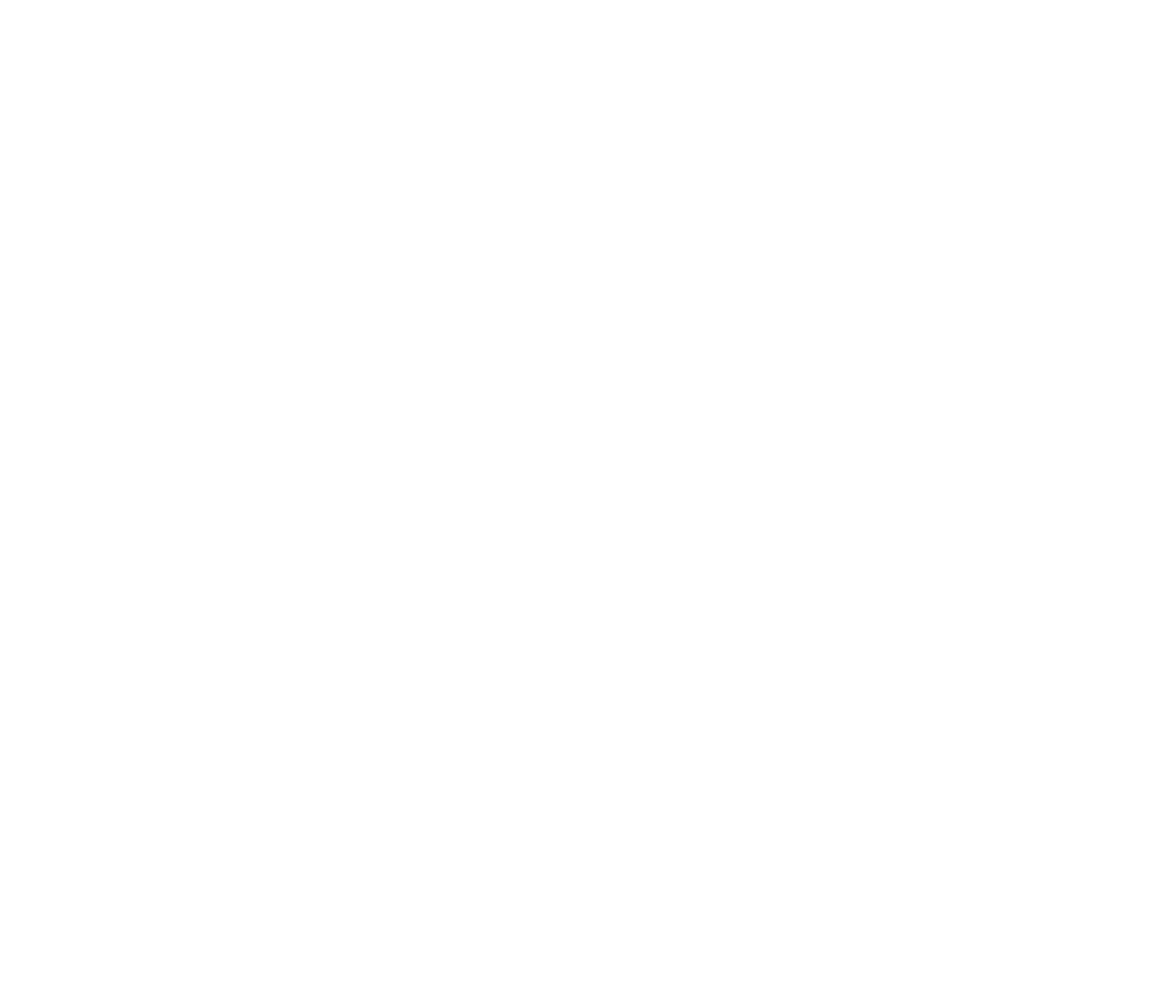
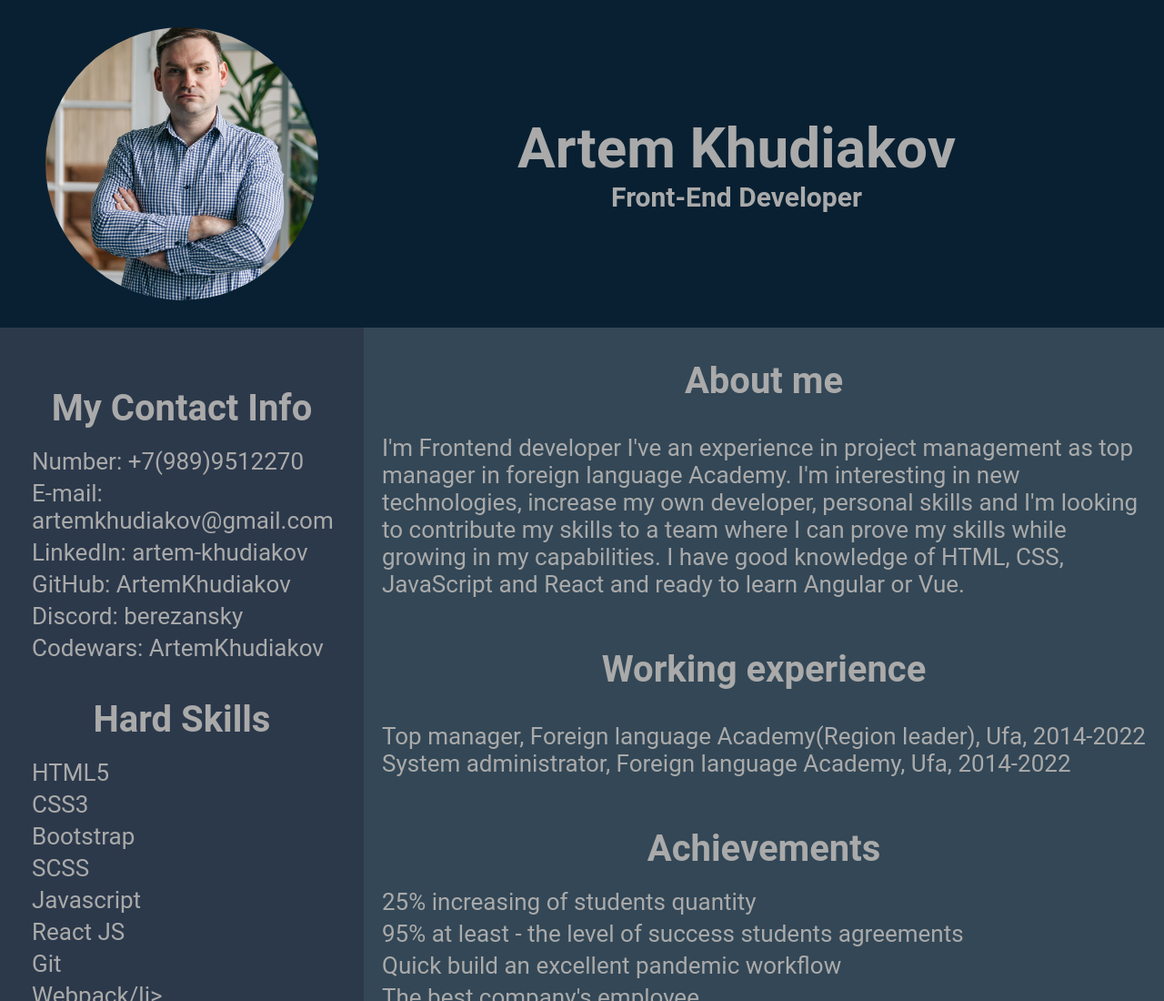
Before and after one commit to ArtemKhudiakov/rsschool-cv, a plain HTML site: page index.html in a window 1280 px wide. Shown: the top 1100 px of the page at 91% size. Before the commit the page ends 800 px from the top, so only its background shows below. Drawn offline with Linux system fonts and the light colour scheme.

Commit message:
feat: add htnl and css to cv

```diff
--- /dev/null
+++ b/index.css
@@ -0,0 +1,126 @@
+* {
+  margin: 0;
+  padding: 0;
+  box-sizing: border-box;
+  font-family: "Roboto", sans-serif;
+}
+
+h1, h2, h3, p, li {
+  color: #AAAAAA;
+}
+
+.root {
+  margin: 0 auto;
+  padding: 0;
+  background-color: #082032;
+  max-width: 1440px;
+}
+
+.main {
+  display: flex;
+  margin: 0 auto;
+}
+
+.header {
+  display: flex;
+  justify-content: space-between;
+  padding: 30px;
+  flex-direction: row;
+  align-items: stretch;
+}
+
+.header__wrapper {
+  display: flex;
+  flex-direction: column;
+  justify-content: center;
+  margin: 0 auto;
+  align-items:
+}
+
+
+.info {
+  background-color: #2C394B;
+  display: flex;
+  flex-direction: column;
+  justify-content: start;
+  align-items: flex-start;
+  min-width: 400px;
+  max-width: 600px;
+  padding: 30px;
+}
+
+.headline {
+  align-self: center;
+  padding-top: 35px;
+  padding-bottom: 15px;
+  font-size: 40px;
+}
+
+.info__avatar {
+  border-radius: 50%;
+  width: 300px;
+  height: 300px;
+  object-fit: cover;
+  margin: 0 20px;
+}
+
+.info__name {
+  align-self: center;
+  margin: 0;
+  font-size: 62px;
+  font-weight: bold;
+}
+
+.info__description {
+  align-self: center;
+  margin: 0;
+  font-size: 30px;
+  font-weight: bold;
+}
+
+.item {
+  font-size: 26px;
+  list-style: none;
+  margin: 5px;
+}
+
+.about {
+  background-color: #334756;
+  display: flex;
+  flex-direction: column;
+  justify-content: center;
+  align-items: flex-start;
+}
+
+.achievements__item {
+  margin-left: 20px;
+}
+
+.text {
+  padding: 20px;
+  font-size: 26px;
+}
+
+.info__code-text {
+  background-color: black;
+  color: #AAAAAA;
+}
+
+.footer {
+  display: flex;
+  justify-content: space-between;
+  height: 100px;
+  display: flex;
+  align-items: center;
+  padding: 15px;
+}
+.footer__link {
+  text-decoration: none;
+  color: #FF4C29;
+  outline: none;
+  font-size: 46px;
+}
+
+.info__code-text {
+  margin: 15px;
+}
--- a/index.html
+++ b/index.html
@@ -2,9 +2,101 @@
 <html lang="en">
 <head>
   <meta charset="UTF-8">
-  <title>Title</title>
-</head>
-<body>
+  <title>Artem Khudiakov CV</title>
+  <link rel="stylesheet" href="./index.css">
+
+
+<body class="root">
+
+<header class="header">
+  <img src="./images/20210609-IMG_1574small.jpg" alt="avatar" class="info__avatar" width="300" he ight="300">
+  <div class="header__wrapper">
+    <h1 class="info__name">Artem Khudiakov</h1>
+    <h2 class="info__description">Front-End Developer</h2>
+  </div>
+</header>
+<div class="main">
+  <section class="info">
+
+    <h3 class="info__contacts headline">My Contact Info</h3>
+    <ul class="contacts">
+      <li class="contact__item item">Number: +7(989)9512270</li>
+      <li class="contact__item item">E-mail: artemkhudiakov@gmail.com</li>
+      <li class="contact__item item">LinkedIn: artem-khudiakov</li>
+      <li class="contact__item item">GitHub: ArtemKhudiakov</li>
+      <li class="contact__item item">Discord: berezansky</li>
+      <li class="contact__item item">Codewars: ArtemKhudiakov</li>
+    </ul>
+
+    <h3 class="info__skills headline">Hard Skills</h3>
+    <ul class="skills">
+      <li class="skills__item item">HTML5</li>
+      <li class="skills__item item">CSS3</li>
+      <li class="skills__item item">Bootstrap</li>
+      <li class="skills__item item">SCSS</li>
+      <li class="skills__item item">Javascript</li>
+      <li class="skills__item item">React JS</li>
+      <li class="skills__item item">Git</li>
+      <li class="skills__item item">Webpack/li>
+      <li class="skills__item item">Figma</li>
+    </ul>
+
+    <h3 class="info__languages headline">Languages</h3>
+    <ul class="languages">
+      <li class="languages__item item">Russian - fluent</li>
+      <li class="languages__item item">English - C1</li>
+    </ul>
+
+  </section>
+
+  <section class="about">
+
+    <h3 class="info__contacts headline">About me</h3>
+    <p class="about__me text">
+      I'm Frontend developer
+      I've an experience in project management as top manager in foreign language Academy.
+      I'm interesting in new technologies, increase my own developer, personal skills and I'm looking to contribute my
+      skills
+      to a team where I can prove my skills while growing in my capabilities.
+      I have good knowledge of HTML, CSS, JavaScript and React and ready to learn Angular or Vue.
+    </p>
+
+
+    <h3 class="info__experience headline">Working experience</h3>
+    <p class="info__experience-text text">
+      Top manager, Foreign language Academy(Region leader), Ufa, 2014-2022
+      System administrator, Foreign language Academy, Ufa, 2014-2022
+    </p>
+
+    <h3 class="info__contacts headline">Achievements</h3>
+    <ul class="achievements">
+      <li class="achievements__item item">25% increasing of students quantity</li>
+      <li class="achievements__item item">95% at least - the level of success students agreements</li>
+      <li class="achievements__item item">Quick build an excellent pandemic workflow</li>
+      <li class="achievements__item item">The best company's employee</li>
+      <li class="achievements__item item">The best organization of foreign exam with 200-300 graduates every year</li>
+    </ul>
+
+    <h3 class="info__edu headline">Education</h3>
+    <p class="info__edu-text text">
+      Oil and gas development engineer, Ufa State Petroleum University, Ufa, 2008
+      Web-development, Yandex Practicum, 2022
+    </p>
+
+    <h3 class="info__code headline">Code example:</h3>
+
+    <code class="info__code-text text">
+      function digitize(n) {return Array.from('' + n).reverse().map(Number)}
+    </code>
+
+  </section>
+</div>
+<footer class="footer">
+  <p class="footer__year">2022</p>
+  <a class="footer__link" href="https://github.com/ArtemKhudiakov">My Github</a>
+  <img class="footer__logo" src="./images/rs_school_js.svg" alt="Logo" height="100" width="200">
+  <a class="footer__link" href="https://rs.school/js-stage0/">RSSchool</a>
+</footer>
 
 </body>
 </html>
```
Also changed, not shown: images/20210609-IMG_1574small.jpg (added), images/rs_school_js.svg (added).
